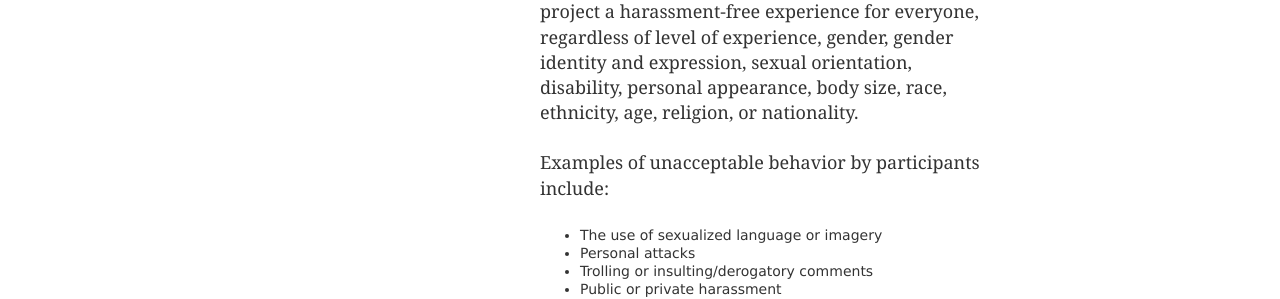
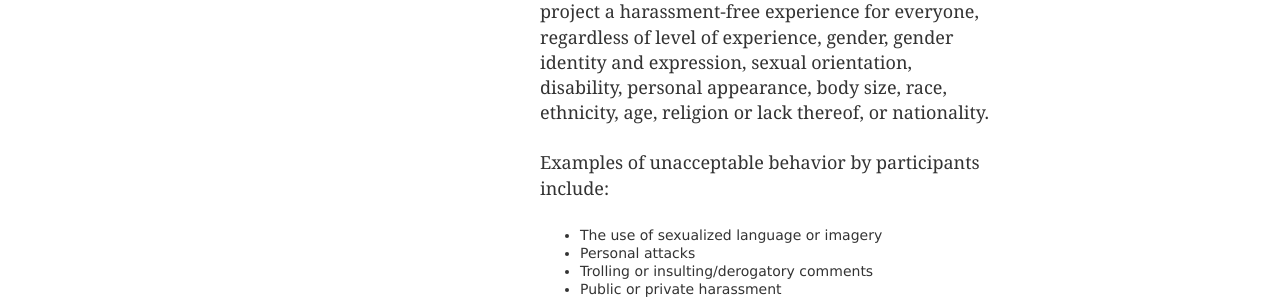
Before and after one commit to rails/homepage-2011, a Jekyll site: the page built from conduct/index.html, in a window 1280 px wide. Shown: the part 425-724 px from the top of the page. Built offline with Jekyll 4.4.1, drawn with Linux system fonts in a browser that asks for light colours; nearby versions of some CDN libraries; some of the changed text lies outside the part shown.

Commit message:
Make sure Code of Conduct protects atheists

```diff
--- a/conduct/index.html
+++ b/conduct/index.html
@@ -22,7 +22,7 @@ subheader_3: "to report the issue to the core team. We are here to help."
         We are committed to making participation in this project a harassment-free
         experience for everyone, regardless of level of experience, gender, gender
         identity and expression, sexual orientation, disability, personal appearance,
-        body size, race, ethnicity, age, religion, or nationality.
+        body size, race, ethnicity, age, religion or lack thereof, or nationality.
       </p>
 
       <p>
```
